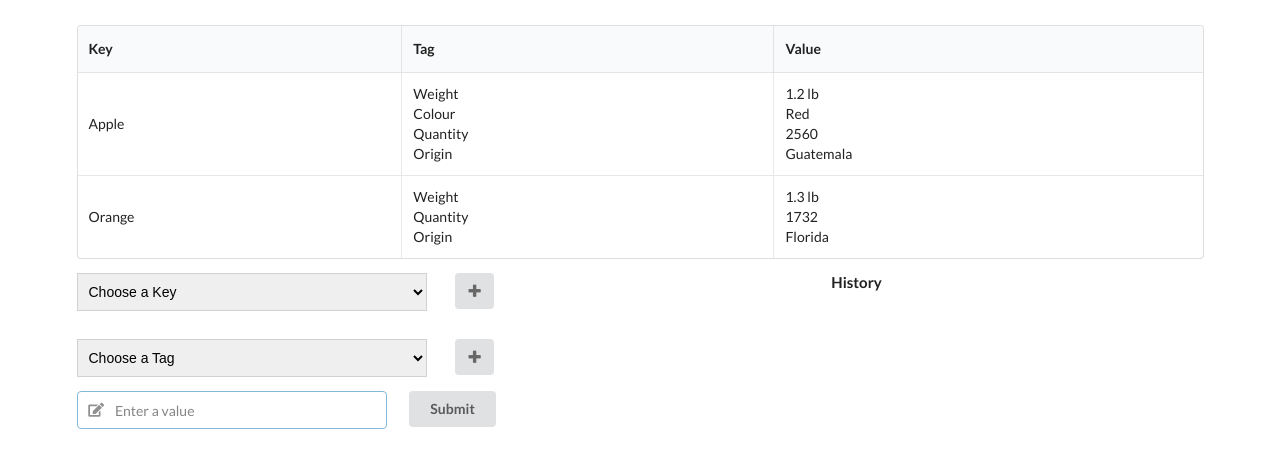
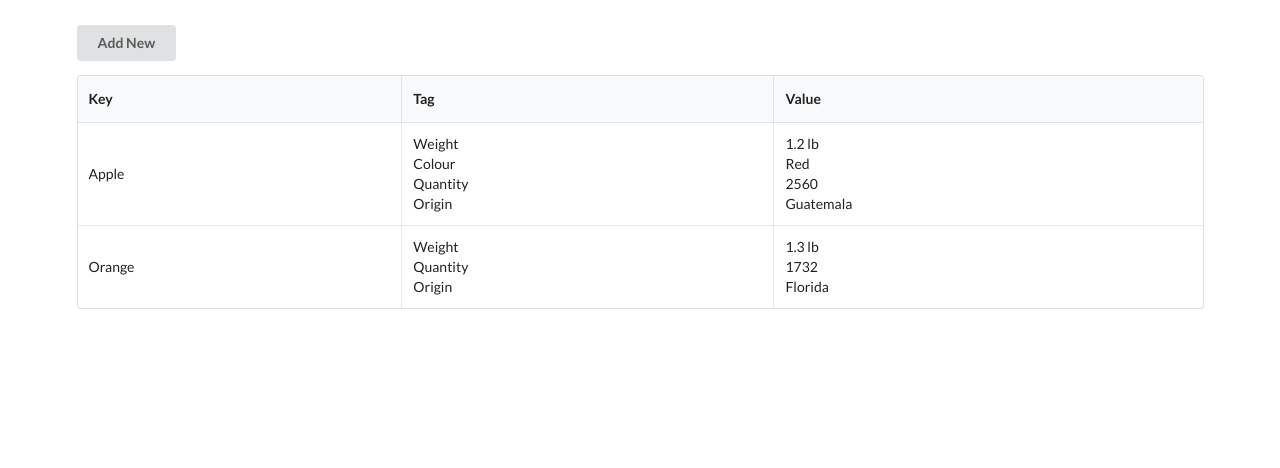
Before and after one commit to keving3ng/dbl, a React (Create React App) app: page / in a window 1280 px wide. Shown: the top 468 px of the page. Built offline with nearby package versions, Linux system fonts and the light colour scheme.

Commit message:
refactored front end based on specs

```diff
--- a/package.json
+++ b/package.json
@@ -5,7 +5,8 @@
   "dependencies": {
     "react": "^16.8.6",
     "react-dom": "^16.8.6",
-    "react-scripts": "3.0.1"
+    "react-scripts": "3.0.1",
+    "reactjs-popup": "^1.4.1"
   },
   "scripts": {
     "start": "react-scripts start",
--- a/src/components/App.js
+++ b/src/components/App.js
@@ -1,12 +1,12 @@
 import React from "react";
 import Table from "./displays/Table";
-import Panel from "./displays/Panel";
+import EditWindow from "./displays/EditWindow";
 
 const App = () => {
   return (
     <div className="ui container" style={{ marginTop: "25px" }}>
+      <EditWindow />
       <Table />
-      <Panel />
     </div>
   );
 };
--- a/src/components/data/KeyList.js
+++ b/src/components/data/KeyList.js
@@ -16,12 +16,15 @@ class KeyList extends React.Component {
   render() {
     return (
       <div className="ui grid">
-        <div className="fourteen wide column">
-          <DropDown data={this.state.keys} typeName="Key" />
+        <div
+          className="three wide column"
+          style={{ paddingLeft: "30px", paddingRight: "0px" }}
+        >
+          <AddNewButton addNewFunc={this.addNewKey} typeName="Key" />
         </div>
 
-        <div className="two wide column">
-          <AddNewButton addNewFunc={this.addNewKey} typeName="Key" />
+        <div className="thirteen wide column">
+          <DropDown data={this.state.keys} typeName="Key" />
         </div>
       </div>
     );
--- a/src/components/data/TagList.js
+++ /dev/null
@@ -1,31 +0,0 @@
-import React from "react";
-import DropDown from "../io/DropDown";
-import AddNewButton from "../io/AddNewButton";
-
-class TagList extends React.Component {
-  state = {
-    tags: ["Weight", "Colour", "Quantity"]
-  };
-
-  addNewTag = tag => {
-    this.setState(prevState => ({
-      tags: [...prevState.tags, tag]
-    }));
-  };
-
-  render() {
-    return (
-      <div className="ui grid">
-        <div className="fourteen wide column">
-          <DropDown data={this.state.tags} typeName="Tag" />
-        </div>
-
-        <div className="two wide column">
-          <AddNewButton addNewFunc={this.addNewTag} typeName="Tag" />
-        </div>
-      </div>
-    );
-  }
-}
-
-export default TagList;
--- /dev/null
+++ b/src/components/displays/EditWindow.js
@@ -0,0 +1,37 @@
+import React from "react";
+import Popup from "reactjs-popup";
+import InputRow from "./InputRow";
+
+class EditWindow extends React.Component {
+  /* Some test data for now */
+  state = { data: [], keys: ["Name", "Quantity", "Price"] };
+
+  addNewKey = key => {
+    this.setState(prevState => ({
+      keys: [...prevState.keys, key]
+    }));
+  };
+
+  render() {
+    return (
+      <div>
+        <Popup
+          trigger={<button className="ui button">Add New</button>}
+          modal
+          closeOnDocumentClick
+        >
+          <div className="ui container" style={{ padding: "10px" }}>
+            <div className="ui header" style={{ paddingTop: "10px" }}>
+              Add New Item
+            </div>
+            <div className="content">
+              <InputRow />
+            </div>
+          </div>
+        </Popup>
+      </div>
+    );
+  }
+}
+
+export default EditWindow;
--- /dev/null
+++ b/src/components/displays/InputRow.js
@@ -0,0 +1,23 @@
+import React from "react";
+import KeyList from "../data/KeyList";
+import InputBox from "../io/InputBox";
+
+class InputRow extends React.Component {
+  render() {
+    return (
+      <div className="ui grid">
+        <div className="ui grid row">
+          <div className="eight wide column">
+            <KeyList />
+          </div>
+
+          <div className="eight wide column">
+            <InputBox />
+          </div>
+        </div>
+      </div>
+    );
+  }
+}
+
+export default InputRow;
--- a/src/components/displays/Panel.js
+++ /dev/null
@@ -1,27 +0,0 @@
-import React from "react";
-import KeyList from "../data/KeyList";
-import TagList from "../data/TagList";
-import ValueHandler from "../data/ValueHandler";
-
-class Panel extends React.Component {
-  onSearchSubmit = e => {
-    console.log(e);
-  };
-
-  render() {
-    return (
-      <div className="ui grid">
-        <div className="six wide column">
-          <KeyList />
-          <TagList />
-          <ValueHandler onSubmit={this.onSearchSubmit} />
-        </div>
-        <div className="ten wide column">
-          <h4 style={{ textAlign: "center" }}>History</h4>
-        </div>
-      </div>
-    );
-  }
-}
-
-export default Panel;
--- a/src/components/io/InputBox.js
+++ b/src/components/io/InputBox.js
@@ -1,6 +1,6 @@
 import React from "react";
 
-class Input extends React.Component {
+class InputBox extends React.Component {
   state = { input: "" };
 
   onFormSubmit = event => {
@@ -13,7 +13,7 @@ class Input extends React.Component {
     return (
       <form onSubmit={this.onFormSubmit}>
         <div className="ui grid">
-          <div className="twelve wide column" style={{ paddingRight: "0px" }}>
+          <div className="eleven wide column">
             <div className="ui fluid left icon focus input">
               <i className="edit icon" />
               <input
@@ -25,8 +25,7 @@ class Input extends React.Component {
             </div>
           </div>
 
-          <div className="four wide column" style={{ paddingLeft: "22px" }}>
-            {" "}
+          <div className="five wide column">
             <button type="submit" className="ui button">
               Submit
             </button>
@@ -37,4 +36,4 @@ class Input extends React.Component {
   }
 }
 
-export default Input;
+export default InputBox;
```
Also changed, not shown: src/components/data/TestData.txt (added), 2 other files (tests, documents, lock files or other folders).
